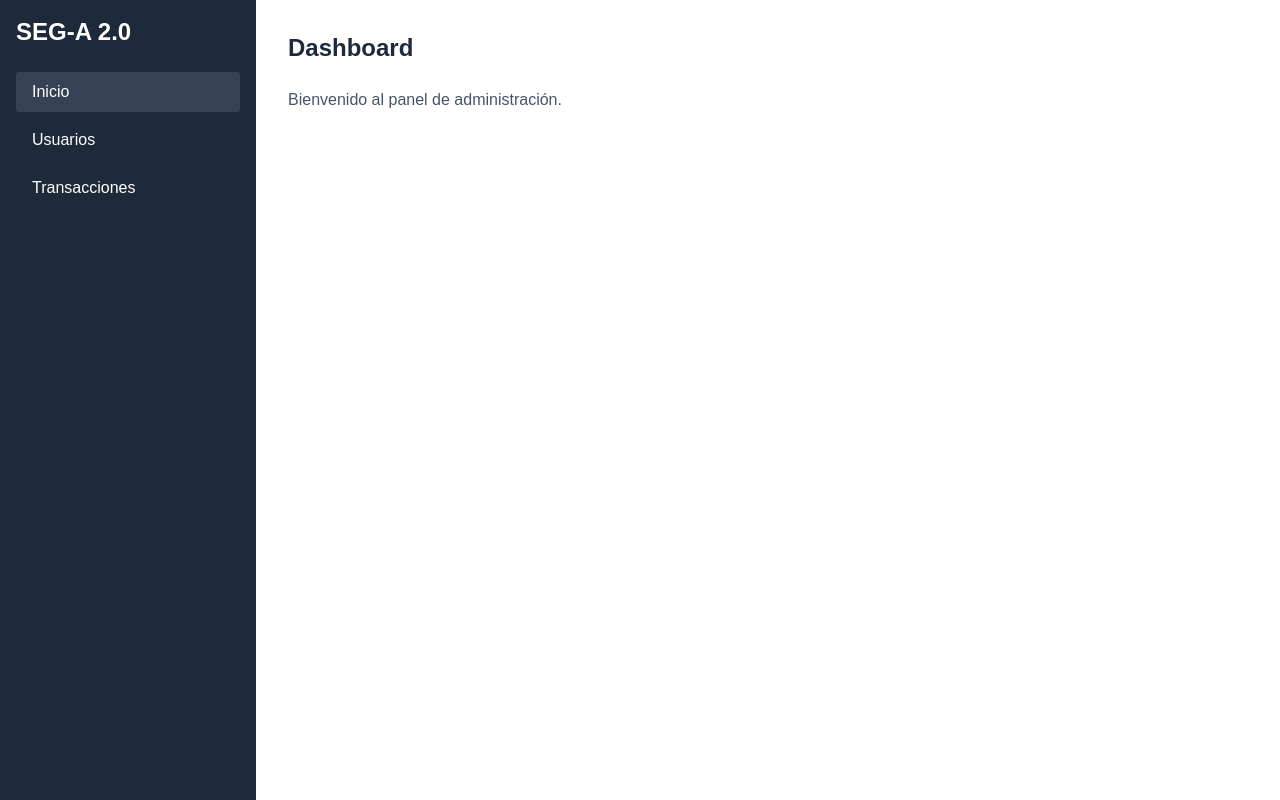
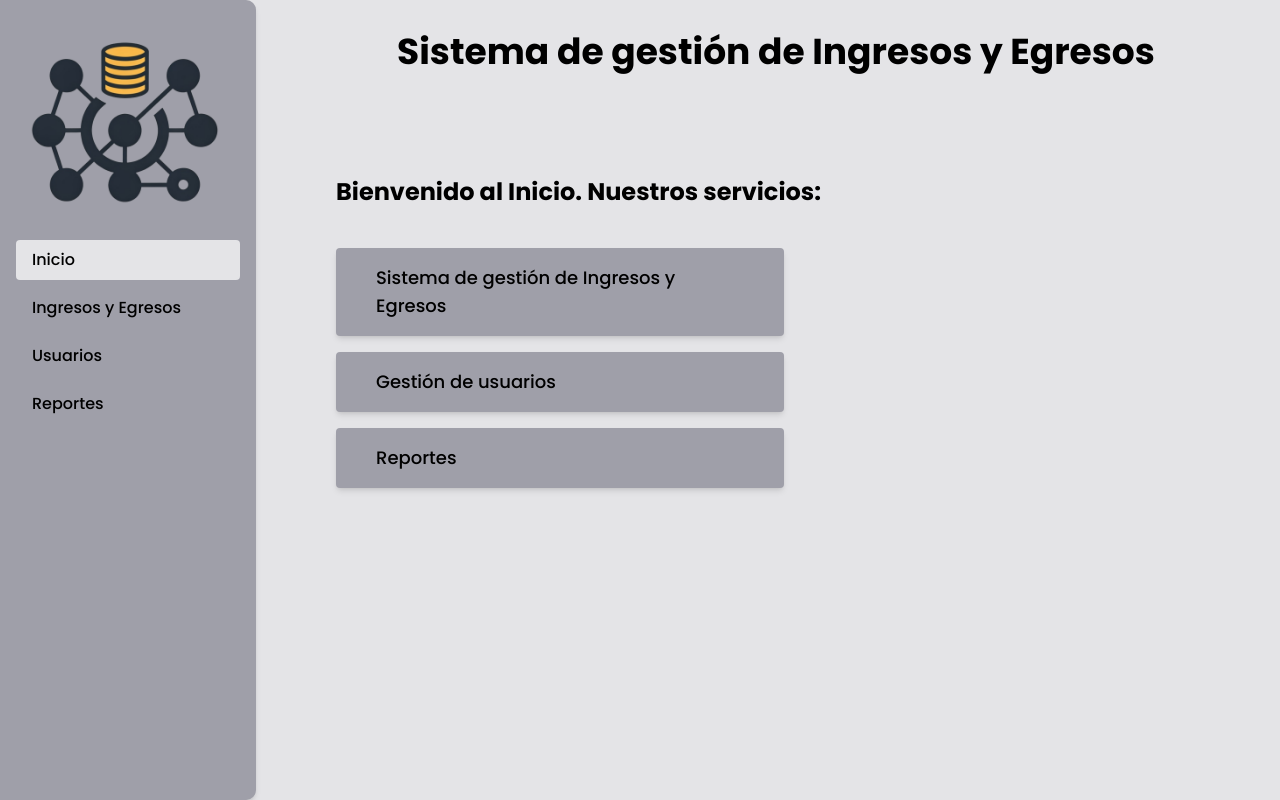
Before and after one commit to DanielRHades/prueba-tecnica-fullstack, a Next.js app: page / in a window 1280 px wide. Built offline with nearby package versions, Linux system fonts and the light colour scheme.

Commit message:
Avance Diseño Gestión de Usuarios - Mejora Diseño DashboardLayout - Diseño Inicio /

```diff
--- a/components/DashboardLayout.tsx
+++ b/components/DashboardLayout.tsx
@@ -1,34 +1,39 @@
 import Link from 'next/link';
 import { useRouter } from 'next/router';
+import Image from 'next/image';
 
 interface DashboardLayoutProps {
     children: React.ReactNode;
+    pageTitle?: string;
 }
 
-const DashboardLayout: React.FC<DashboardLayoutProps> = ({ children }) => {
+const DashboardLayout: React.FC<DashboardLayoutProps> = ({ children, pageTitle }) => {
     const router = useRouter();
-
     return (
         <div className="min-h-screen flex">
-            { }
-            <aside className="w-64 bg-gray-800 text-white p-4">
-                <h2 className="text-2xl font-bold mb-6">SEG-A 2.0</h2>
+            <aside className="w-64 bg-zinc-400 text-black font-medium p-4 rounded-r-lg shadow-md">
+                <Image src="/logo.png" alt="Mi logo" width={1000} height={1000} />
                 <nav>
-                    <Link href="/" className={`block py-2 px-4 rounded hover:bg-gray-700 mb-2 ${router.pathname === '/' ? 'bg-gray-700' : ''}`}>
+                    <Link href="/" className={`block py-2 px-4 rounded hover:bg-zinc-200 mb-2 ${router.pathname === '/' ? 'bg-zinc-200' : ''}`}>
                         Inicio
                     </Link>
-                    <Link href="/users" className={`block py-2 px-4 rounded hover:bg-gray-700 mb-2 ${router.pathname === '/users' ? 'bg-gray-700' : ''}`}>
+                    <Link href="/transactions" className={`block py-2 px-4 rounded hover:bg-zinc-200 mb-2 ${router.pathname === '/transactions' ? 'bg-zinc-200' : ''}`}>
+                        Ingresos y Egresos
+                    </Link>
+                    <Link href="/users" className={`block py-2 px-4 rounded hover:bg-zinc-200 mb-2 ${router.pathname === '/users' ? 'bg-zinc-200' : ''}`}>
                         Usuarios
                     </Link>
-                    <Link href="/transactions" className={`block py-2 px-4 rounded hover:bg-gray-700 mb-2 ${router.pathname === '/transactions' ? 'bg-gray-700' : ''}`}>
-                        Transacciones
+                    <Link href="/reports" className={`block py-2 px-4 rounded hover:bg-zinc-200 mb-2 ${router.pathname === '/reports' ? 'bg-zinc-200' : ''}`}>
+                        Reportes
                     </Link>
-                    { }
                 </nav>
             </aside>
-
-            { }
             <main className="flex-1 p-4">
+                <div className="text-center mt-4 mb-6 pl-4">
+                    <h1 className="text-4xl font-bold text-black">
+                        {pageTitle || "Sistema de gestión de Ingresos y Gastos"}
+                    </h1>
+                </div>
                 {children}
             </main>
         </div>
--- a/components/theme-provider.tsx
+++ b/components/theme-provider.tsx
@@ -7,7 +7,7 @@ export function ThemeProvider({ children, ...props }: ThemeProviderProps) {
     <NextThemesProvider
       {...props}
       themes={["light", "dark"]}
-      defaultTheme="dark"
+      defaultTheme="light"
       enableSystem={false}
       disableTransitionOnChange
     >
--- a/pages/_app.tsx
+++ b/pages/_app.tsx
@@ -14,7 +14,7 @@ export default function App({ Component, pageProps }: AppProps) {
         enableSystem={false}
         disableTransitionOnChange
       >
-        <div className="min-h-screen bg-white">
+        <div className="min-h-screen bg-zinc-200">
           <Component {...pageProps} />
           <Toaster richColors position="top-right" />
         </div>
--- a/pages/_document.tsx
+++ b/pages/_document.tsx
@@ -6,6 +6,9 @@ export default function Document() {
       <Head>
         <meta name="description" content="Sistema de gestión de transacciones" />
         <link rel="icon" href="/favicon.ico" />
+        <link rel="preconnect" href="https://fonts.googleapis.com" />
+        <link rel="preconnect" href="https://fonts.gstatic.com" />
+        <link href="https://fonts.googleapis.com/css2?family=Poppins:wght@400;500;600;700&display=swap" rel="stylesheet" />
       </Head>
       <body className="h-full bg-white text-slate-900 antialiased">
         <Main />
--- a/pages/index.tsx
+++ b/pages/index.tsx
@@ -1,13 +1,32 @@
-// pages/index.tsx
 import DashboardLayout from '@/components/DashboardLayout';
+import Link from 'next/link';
 
 export default function Dashboard() {
   return (
-    <DashboardLayout>
+    <DashboardLayout pageTitle="Sistema de gestión de Ingresos y Egresos">
       <div className="p-4">
-        <h1 className="text-2xl font-bold mb-6 text-slate-800">Dashboard</h1>
-        <p className="text-slate-600">Bienvenido al panel de administración.</p>
-        { }
+        <h2 className="text-black font-bold mb-6 mt-16 text-2xl pl-12">Bienvenido al Inicio. Nuestros servicios:</h2>
+
+        <div className="flex flex-col space-y-4 mt-10 pl-12">
+          <Link
+            href="/transactions"
+            className="bg-zinc-400 hover:bg-zinc-500 text-black font-medium py-4 px-10 rounded shadow-md text-lg w-full max-w-md text-left"
+          >
+            Sistema de gestión de Ingresos y Egresos
+          </Link>
+          <Link
+            href="/users"
+            className="bg-zinc-400 hover:bg-zinc-500 text-black font-medium py-4 px-10 rounded shadow-md text-lg w-full max-w-md text-left"
+          >
+            Gestión de usuarios
+          </Link>
+          <Link
+            href="/reports"
+            className="bg-zinc-400 hover:bg-zinc-500 text-black font-medium py-4 px-10 rounded shadow-md text-lg w-full max-w-md text-left"
+          >
+            Reportes
+          </Link>
+        </div>
       </div>
     </DashboardLayout>
   );
--- a/pages/reports/index.tsx
+++ b/pages/reports/index.tsx
@@ -4,7 +4,6 @@ import React from 'react'
 const Reports = () => {
     return (
         <div>
-            { }
         </div>
     );
 };
--- a/pages/transactions/index.tsx
+++ b/pages/transactions/index.tsx
@@ -4,7 +4,6 @@ import React from 'react'
 const Transactions = () => {
     return (
         <div>
-            { }
         </div>
     );
 };
--- a/pages/users/index.tsx
+++ b/pages/users/index.tsx
@@ -65,55 +65,57 @@ export default function Users() {
         </div>
     );
 
-    if (error) return <p className="text-red-500">Oops, something went wrong: {error.message}</p>;
+    if (error) return <p className="text-red-500">Oops, algo salio mal: {error.message}</p>;
 
     return (
-        <DashboardLayout>
+        <DashboardLayout pageTitle="Sistema de gestión de Ingresos y Gastos">
             <div className="p-4 max-w-7xl mx-auto">
-                <h1 className="text-2xl font-bold mb-6 text-slate-800">Users</h1>
+                <h2 className="text-2xl underline font-bold mb-6 mt-8 text-black">Gestión de Usuarios</h2>
                 {data && data.users && data.users.length > 0 ? (
-                    <div className="rounded-lg border border-slate-200 shadow-sm overflow-hidden">
-                        <table className="min-w-full divide-y divide-slate-200">
-                            <thead className="bg-slate-50">
+                    <div className="rounded-lg shadow-md overflow-hidden">
+                        <table className="min-w-full">
+                            <thead className="bg-zinc-400">
                                 <tr>
-                                    <th className="px-6 py-3 text-left text-xs font-medium text-slate-500 uppercase tracking-wider">Name</th>
-                                    <th className="px-6 py-3 text-left text-xs font-medium text-slate-500 uppercase tracking-wider">Email</th>
-                                    <th className="px-6 py-3 text-left text-xs font-medium text-slate-500 uppercase tracking-wider">Phone</th>
-                                    <th className="px-6 py-3 text-left text-xs font-medium text-slate-500 uppercase tracking-wider">Actions</th>
+                                    <th className="px-6 py-3 text-left text-base font-bold text-black uppercase tracking-wider">Nombre</th>
+                                    <th className="px-6 py-3 text-left text-base font-bold text-black uppercase tracking-wider">Email</th>
+                                    <th className="px-6 py-3 text-left text-base font-bold text-black uppercase tracking-wider">Telefono</th>
+                                    <th className="px-6 py-3 text-left text-base font-bold text-black uppercase tracking-wider">Acciones</th>
                                 </tr>
                             </thead>
-                            <tbody className="bg-white divide-y divide-slate-200">
+                            <tbody className="bg-zinc-400">
                                 {data.users.map((user: User) => (
-                                    <tr key={user.id} className="hover:bg-slate-50">
+                                    <tr key={user.id}>
                                         {editUserId === user.id ? (
                                             <>
-                                                <td className="px-6 py-4 whitespace-nowrap text-sm text-slate-900">
+                                                <td className="px-6 py-4 whitespace-nowrap text-sm text-black">
                                                     <input
                                                         type="text"
                                                         value={editName}
                                                         onChange={(e) => setEditName(e.target.value)}
+                                                        className="bg-zinc-300 text-black"
                                                     />
                                                 </td>
-                                                <td className="px-6 py-4 whitespace-nowrap text-sm text-slate-900">{user.email}</td>
-                                                <td className="px-6 py-4 whitespace-nowrap text-sm text-slate-900">{user.phone || 'N/A'}</td>
-                                                <td className="px-6 py-4 text-sm text-slate-900">
+                                                <td className="px-6 py-4 whitespace-nowrap text-sm text-black">{user.email}</td>
+                                                <td className="px-6 py-4 whitespace-nowrap text-sm text-black">{user.phone || 'N/A'}</td>
+                                                <td className="px-6 py-4 text-sm text-black">
                                                     <select
                                                         value={editRole}
                                                         onChange={(e) => setEditRole(e.target.value as 'ADMIN' | 'USER')}
+                                                        className="bg-zinc-300 text-black"
                                                     >
                                                         <option value="ADMIN">ADMIN</option>
                                                         <option value="USER">USER</option>
                                                     </select>
-                                                    <button onClick={() => handleSave(user.id)}>Save</button>
+                                                    <button onClick={() => handleSave(user.id)} className="ml-2 bg-blue-500 hover:bg-blue-700 text-white font-bold py-2 px-4 rounded">Guardar</button>
                                                 </td>
                                             </>
                                         ) : (
                                             <>
-                                                <td className="px-6 py-4 whitespace-nowrap text-sm text-slate-900">{user.name}</td>
-                                                <td className="px-6 py-4 whitespace-nowrap text-sm text-slate-900">{user.email}</td>
-                                                <td className="px-6 py-4 whitespace-nowrap text-sm text-slate-900">{user.phone || 'N/A'}</td>
-                                                <td className="px-6 py-4 text-sm text-slate-900">
-                                                    <button onClick={() => handleEdit(user)}>Edit</button>
+                                                <td className="px-6 py-4 whitespace-nowrap text-sm text-black">{user.name}</td>
+                                                <td className="px-6 py-4 whitespace-nowrap text-sm text-black">{user.email}</td>
+                                                <td className="px-6 py-4 whitespace-nowrap text-sm text-black">{user.phone || 'N/A'}</td>
+                                                <td className="px-6 py-4 text-sm text-black">
+                                                    <button onClick={() => handleEdit(user)} className="bg-gray-300 hover:bg-gray-400 text-gray-800 font-bold py-2 px-4 rounded">Editar</button>
                                                 </td>
                                             </>
                                         )}
@@ -123,7 +125,7 @@ export default function Users() {
                         </table>
                     </div>
                 ) : (
-                    <p className="text-slate-600">No users found.</p>
+                    <p className="text-slate-600">No se encontraron Usuarios.</p>
                 )}
             </div>
         </DashboardLayout>
--- a/styles/globals.css
+++ b/styles/globals.css
@@ -89,7 +89,7 @@
 body {
   background: var(--background);
   color: var(--foreground);
-  font-family: Arial, Helvetica, sans-serif;
+  font-family: 'Poppins', sans-serif;
 }
 
 .dark {
@@ -130,6 +130,7 @@ body {
   * {
     @apply border-border outline-ring/50;
   }
+
   body {
     @apply bg-background text-foreground;
   }
```
Also changed, not shown: components.json, public/logo.png (added).
